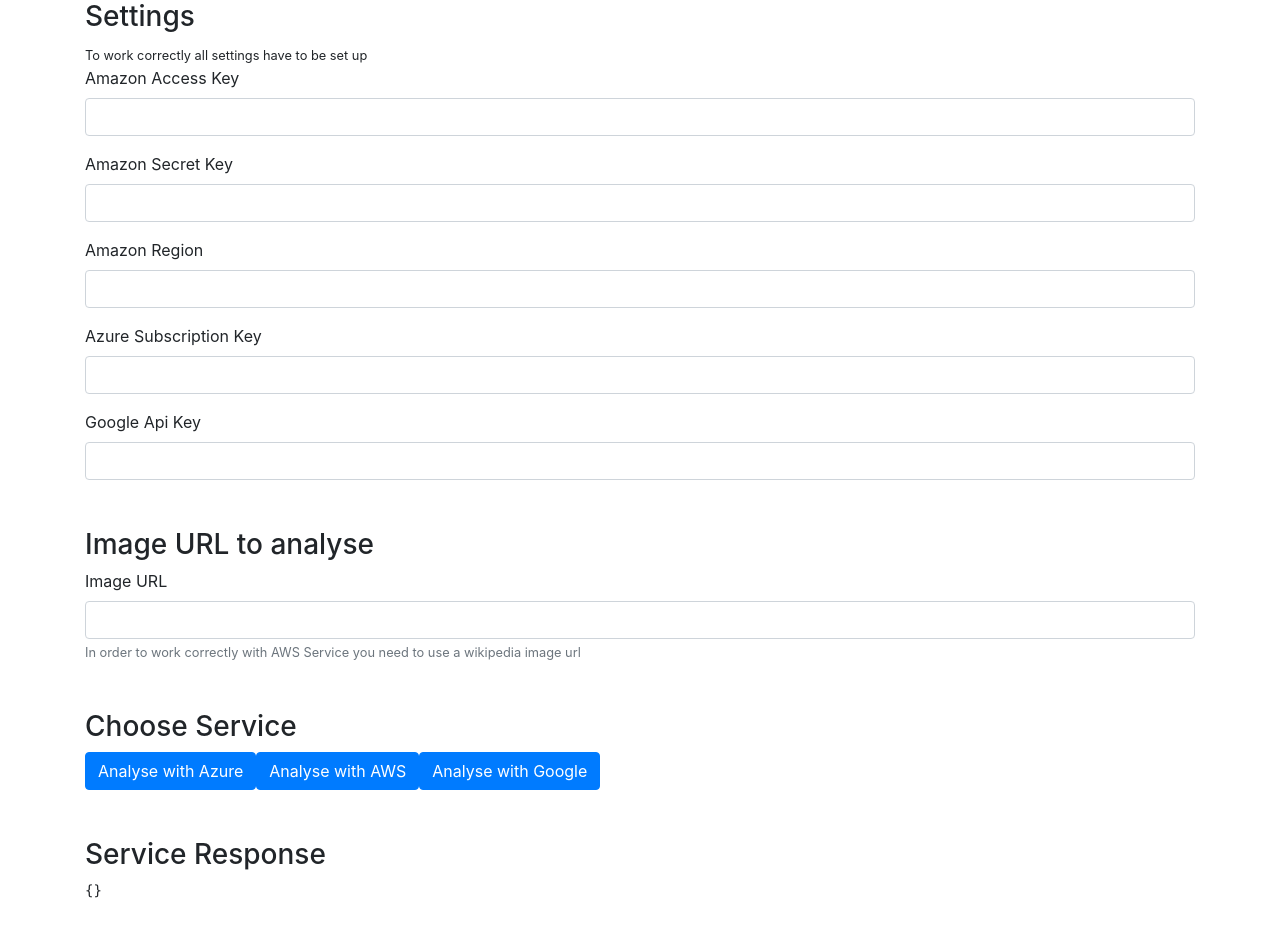
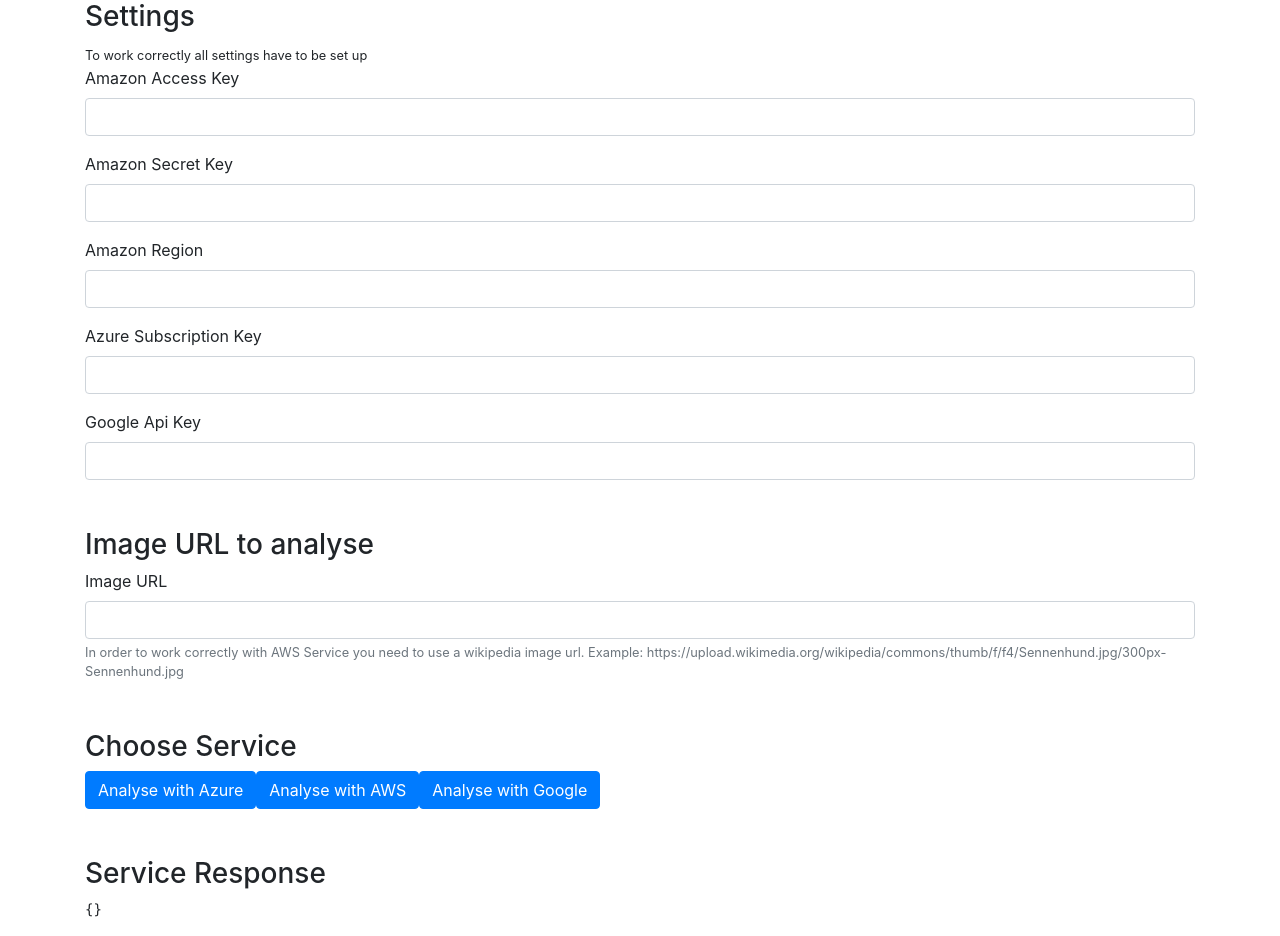
Before and after one commit to rp6/cc-angular-vision-test-app, an Angular app: page / in a window 1280 px wide. Built offline with nearby package versions, Linux system fonts and the light colour scheme.

Commit message:
minor improvements

```diff
--- a/src/app/app.component.html
+++ b/src/app/app.component.html
@@ -38,7 +38,7 @@
         <div class="form-group">
           <label for="currentImageUrl">Image URL</label>
           <input type="text" name="currentImageUrl" id="currentImageUrl" [(ngModel)]="currentImageUrl" class="form-control"/>
-          <small id="imageUrlHelp" class="form-text text-muted">In order to work correctly with AWS Service you need to use a wikipedia image url</small>
+          <small id="imageUrlHelp" class="form-text text-muted">In order to work correctly with AWS Service you need to use a wikipedia image url. Example: https://upload.wikimedia.org/wikipedia/commons/thumb/f/f4/Sennenhund.jpg/300px-Sennenhund.jpg</small>
         </div>
       </form>
     </div>
--- a/src/app/app.component.ts
+++ b/src/app/app.component.ts
@@ -21,6 +21,7 @@
   }
 
   analyseImageWithAzure(): void {
+    this.response = 'Loading ...';
     this.imageUploadService.analyseImageWithAzure(this.currentImageUrl, this.azureSubscriptionKey).subscribe((res: any) => {
         this.response = res;
       },
@@ -31,6 +32,7 @@
   }
 
   analyseImageWithAws(): void {
+    this.response = 'Loading ...';
     this.imageUploadService.analyseImageWithAWS(this.currentImageUrl, this.awsRegion, this.awsAccessKey, this.awsSecretKey).subscribe(
       (res: any) => {
         this.response = res;
@@ -42,6 +44,7 @@
   }
 
   analyseImageWithGoogle(): void {
+    this.response = 'Loading ...';
     this.imageUploadService.analyseImageWithGoogle(this.currentImageUrl, this.googleApiKey).subscribe(
       (res) => {
         this.response = res;
```
